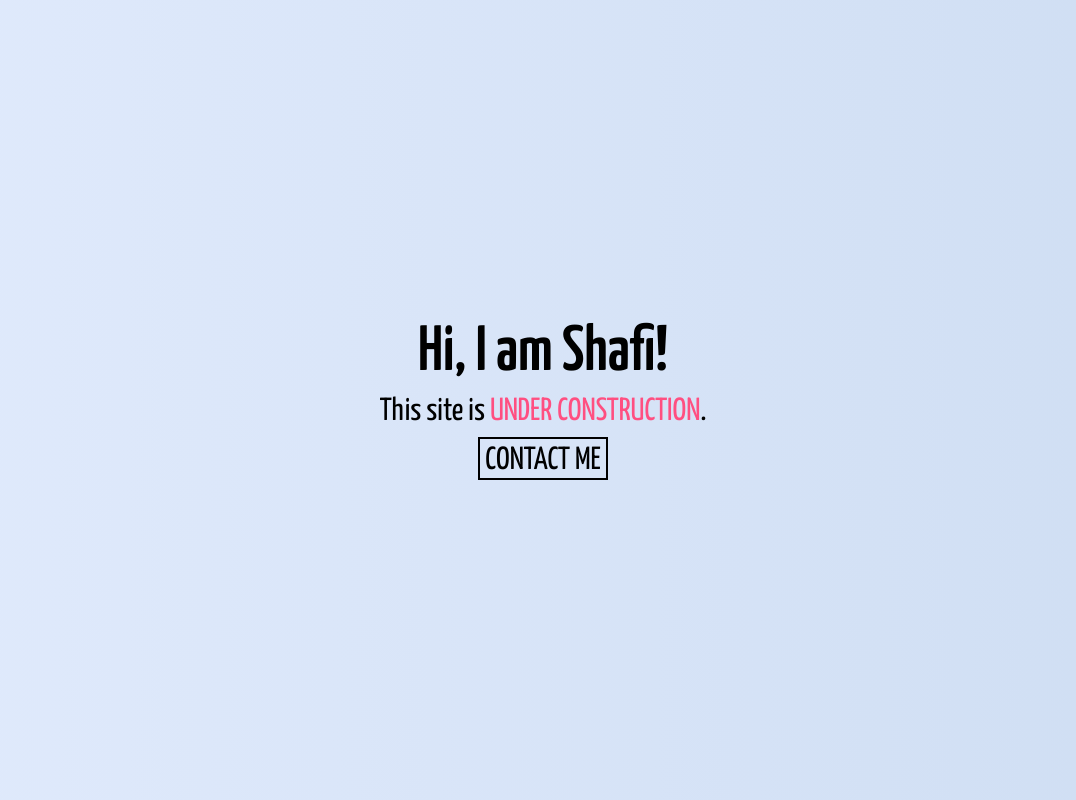
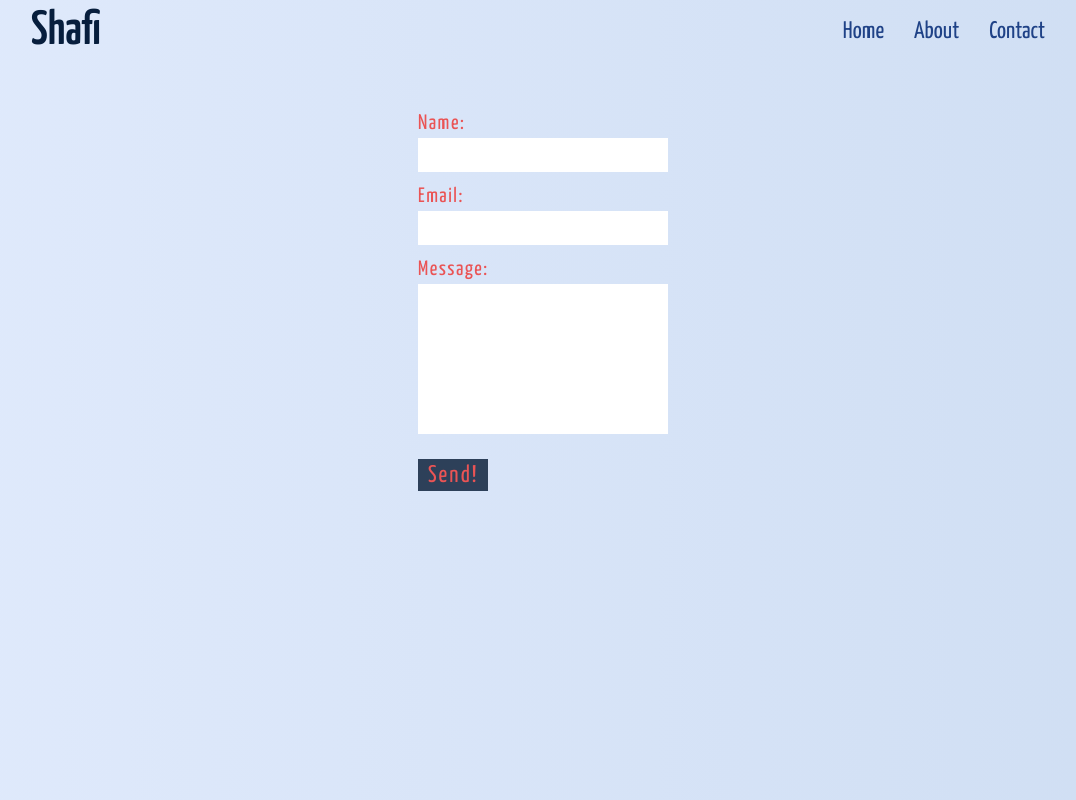
Before and after one commit to r-shafi/shafi-ml, a React (Create React App) app: page /contact in a window 1280 px wide. Shown: the whole page, without its empty margins (97-1173 px from the left). Built offline with nearby package versions, Linux system fonts and the light colour scheme.

Commit message:
react-router

```diff
--- a/package.json
+++ b/package.json
@@ -8,6 +8,7 @@
     "@testing-library/user-event": "^7.2.1",
     "react": "^16.13.1",
     "react-dom": "^16.13.1",
+    "react-router-dom": "^5.2.0",
     "react-scripts": "3.4.3"
   },
   "scripts": {
--- a/src/index.js
+++ b/src/index.js
@@ -3,6 +3,6 @@ import { render } from 'react-dom';
 
 import './styles/style.css';
 
-import App from './modules/App';
+import Nav from './modules/Nav';
 
-render(<App />, document.querySelector('#root'));
+render(<Nav />, document.querySelector('#root'));
--- /dev/null
+++ b/src/modules/About.js
@@ -0,0 +1,7 @@
+import React from 'react';
+
+function About() {
+  return <h1>About</h1>;
+}
+
+export default About;
--- /dev/null
+++ b/src/modules/Contact.js
@@ -0,0 +1,21 @@
+import React from 'react';
+
+function Contact() {
+  return (
+    <form data-netlify="true" name="contact">
+      <div>
+        <label htmlFor="name">Name:</label>
+        <input type="text" id="name" />
+
+        <label htmlFor="email">Email:</label>
+        <input type="email" id="email" />
+
+        <label htmlFor="message">Message:</label>
+        <textarea id="message"></textarea>
+        <button type="submit">Send!</button>
+      </div>
+    </form>
+  );
+}
+
+export default Contact;
--- /dev/null
+++ b/src/modules/Header.js
@@ -0,0 +1,17 @@
+import React from 'react';
+import { Link } from 'react-router-dom';
+
+function Header() {
+  return (
+    <header>
+      <h1>Shafi</h1>
+      <nav>
+        <Link to="/">Home</Link>
+        <Link to="/about">About</Link>
+        <Link to="/contact">Contact</Link>
+      </nav>
+    </header>
+  );
+}
+
+export default Header;
--- a/src/modules/App.js
+++ b/src/modules/Home.js
@@ -1,8 +1,8 @@
 import React from 'react';
 
-function App() {
+function Home() {
   return (
-    <div className="temp">
+    <div className="box">
       <h1>Hi, I am Shafi!</h1>
       <p>
         This site is <span>UNDER CONSTRUCTION</span>.
@@ -12,4 +12,4 @@ function App() {
   );
 }
 
-export default App;
+export default Home;
--- /dev/null
+++ b/src/modules/Nav.js
@@ -0,0 +1,29 @@
+import React from 'react';
+import { BrowserRouter as Router, Switch, Route } from 'react-router-dom';
+
+import Home from './Home';
+import About from './About';
+import Contact from './Contact';
+import Header from './Header';
+
+function Nav() {
+  return (
+    <Router>
+      <Header />
+
+      <Switch>
+        <Route exact path="/">
+          <Home />
+        </Route>
+        <Route path="/about">
+          <About />
+        </Route>
+        <Route path="/contact">
+          <Contact />
+        </Route>
+      </Switch>
+    </Router>
+  );
+}
+
+export default Nav;
--- a/src/styles/style.css
+++ b/src/styles/style.css
@@ -14,39 +14,115 @@ body {
     rgb(224, 234, 252),
     rgb(207, 222, 243)
   );
+}
+
+#root {
+  width: 80%;
+  margin: auto;
+}
+
+header {
+  display: flex;
+  justify-content: space-between;
+  align-items: center;
+  min-height: 8vh;
+  font-size: 1.5rem;
+}
+
+header h1 {
+  color: #071e3d;
+}
+
+header nav a {
+  text-decoration: none;
+  margin: 0 0 0 10px;
+  padding: 5px 10px 4px;
+  color: #1f4287;
+  transition: 0.2s;
+}
+
+header nav a:hover,
+header nav a:focus {
+  background: rgba(0, 0, 0, 0.6);
+  color: #ffffff;
+}
+
+.box {
+  width: 80%;
+  min-height: 60vh;
+  margin: 50px auto;
+  display: flex;
+  flex-direction: column;
+  justify-content: center;
+  align-items: center;
+  font-size: 2rem;
+  color: #2d4059;
+}
+.box span {
+  color: #ea5455;
+}
+.box a {
+  text-decoration: none;
+  background: #2d4059;
+  color: #ea5455;
+  padding: 7px 10px 3px;
+  margin: 10px 0;
+  letter-spacing: 2px;
+}
+.box a:hover,
+.box a:focus {
+  text-shadow: 2px 2px 0 #ffd460;
+}
+
+form {
+  width: 80%;
+  margin: 50px auto;
   display: flex;
   justify-content: center;
   align-items: center;
 }
 
-.temp {
-  font-size: 2rem;
-  display: flex;
-  flex-direction: column;
-  justify-content: center;
-  align-items: center;
+form label {
+  font-size: 1.3rem;
+  display: table;
+  margin-bottom: 4px;
+  letter-spacing: 1.5px;
+  color: #ea5455;
 }
 
-.temp h1,
-p,
-a {
-  margin: 5px 0;
+form input,
+textarea {
+  display: block;
+  min-width: 250px;
+  font-size: 1.5rem;
+  border: none;
+  padding: 5px 10px;
+  outline: none;
+  margin-bottom: 15px;
+  resize: none;
 }
 
-.temp a {
-  text-decoration: none;
-  color: #000000;
-  border: 2px solid #000000;
-  padding: 5px 5px 2px 5px;
-  transition: 0.3s;
+form textarea {
+  min-height: 150px;
 }
 
-.temp span {
-  color: #ff4f81;
+form input:focus,
+form textarea:focus {
+  border: 2px solid #ea5455;
 }
 
-.temp a:hover,
-.temp a:focus {
-  background: rgba(0, 0, 0, 0.5);
-  color: #ffffff;
+form button {
+  background: #2d4059;
+  color: #ea5455;
+  padding: 5px 10px 3px;
+  margin: 10px 0;
+  letter-spacing: 2px;
+  font-size: 1.5rem;
+  border: none;
+  cursor: pointer;
 }
+
+form button:hover,
+form button:focus {
+  text-shadow: 2px 2px 0 #ffd460;
+}
```
Also changed, not shown: 19 other files (tests, documents, lock files or other folders).
